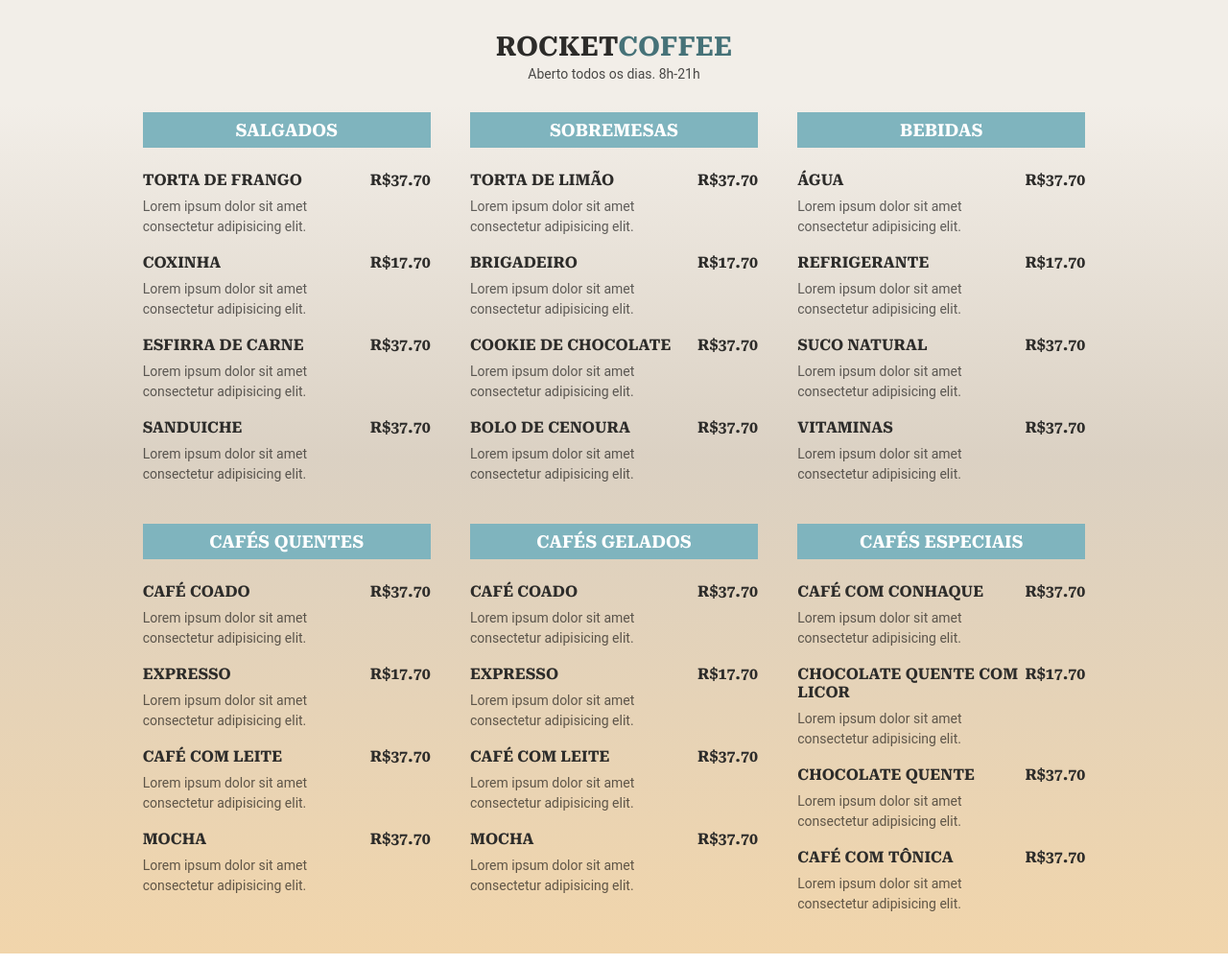
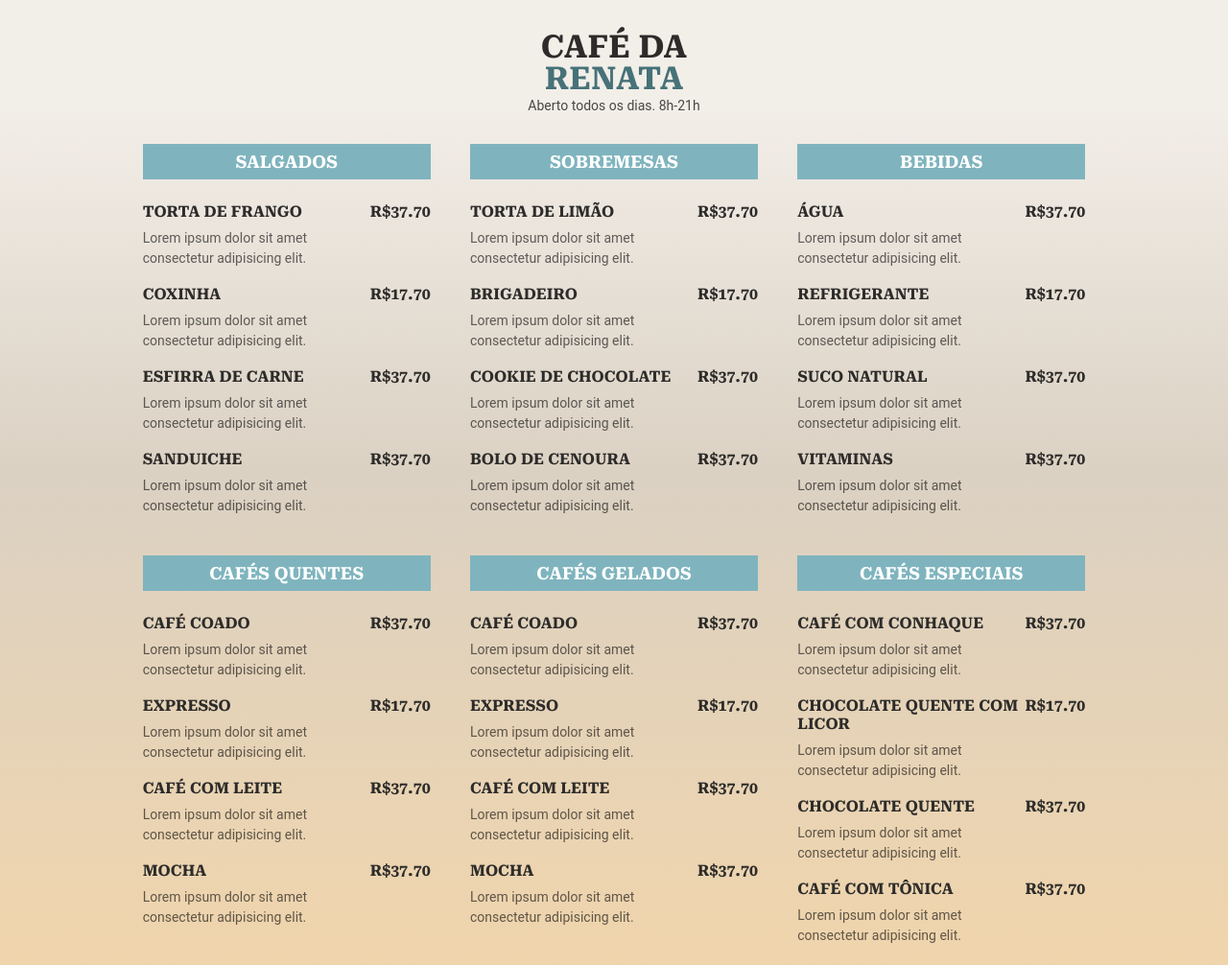
Before and after one commit to renatahortense/menu-simples, a plain HTML site: page index.html in a window 1280 px wide. Shown: the whole page at 96% size. Drawn offline with Linux system fonts and the light colour scheme.

Commit message:
Nome e tamanho do h1

```diff
--- a/index.html
+++ b/index.html
@@ -7,11 +7,11 @@
   <meta charset="UTF-8">
   <meta name="viewport" content="width=device-width, initial-scale=1.0">
   <link href="./style.css" rel="stylesheet">
-  <title>Rocket Coffee</title>
+  <title>Café da Renata</title>
 </head>
 
   <header>
-    <h1>Rocket<span>Coffee</span></h1>
+    <h1>Café da <span>Renata</span></h1>
     <p>Aberto todos os dias. 8h-21h</p>
   </header>
 
--- a/style.css
+++ b/style.css
@@ -45,7 +45,7 @@ header h1 span {
 
 header h1 {
   margin-bottom: 4px;
-  font-size: 28px;
+  font-size: 33px;
   line-height: 33px;
 }
 
```
